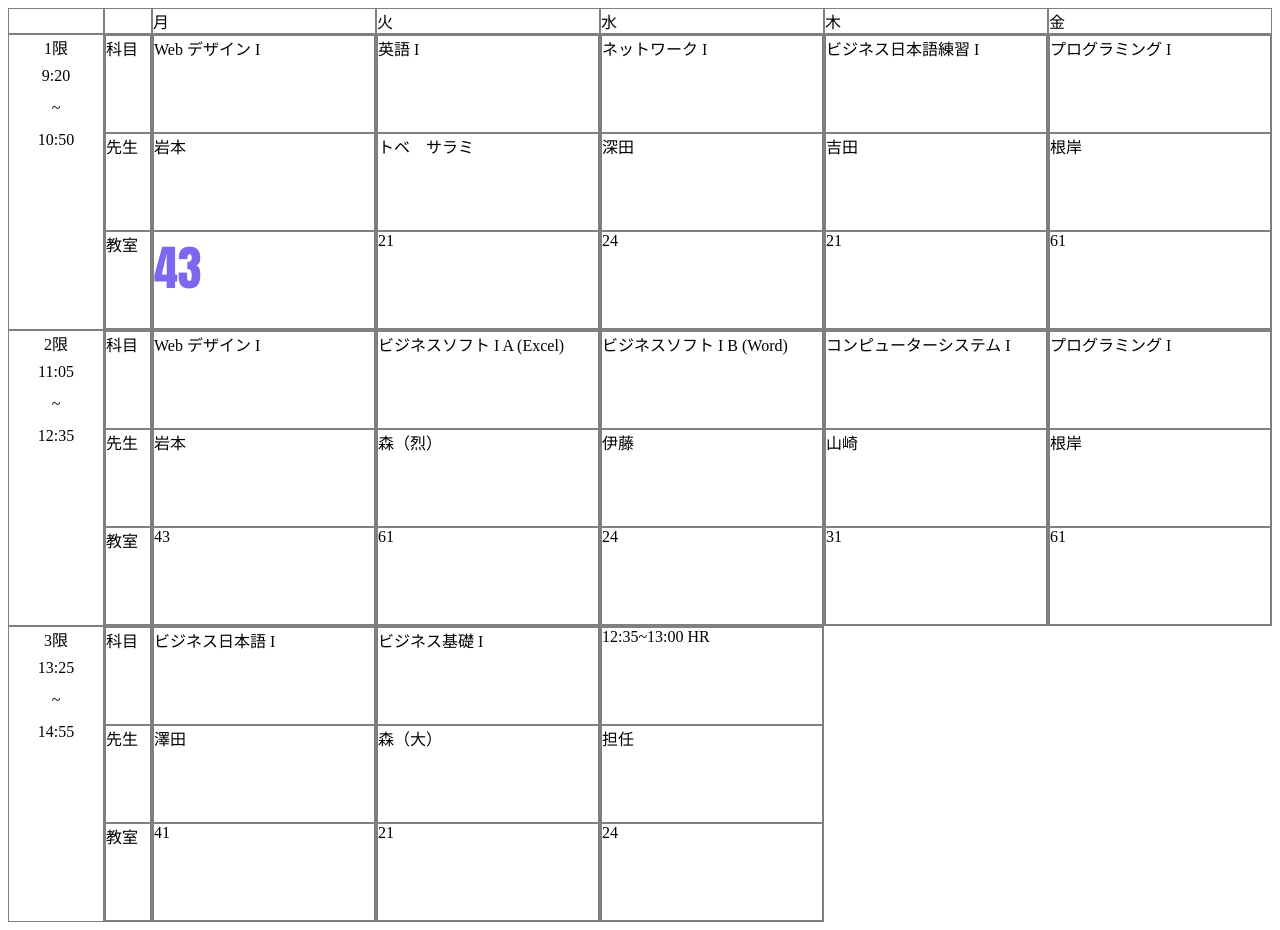
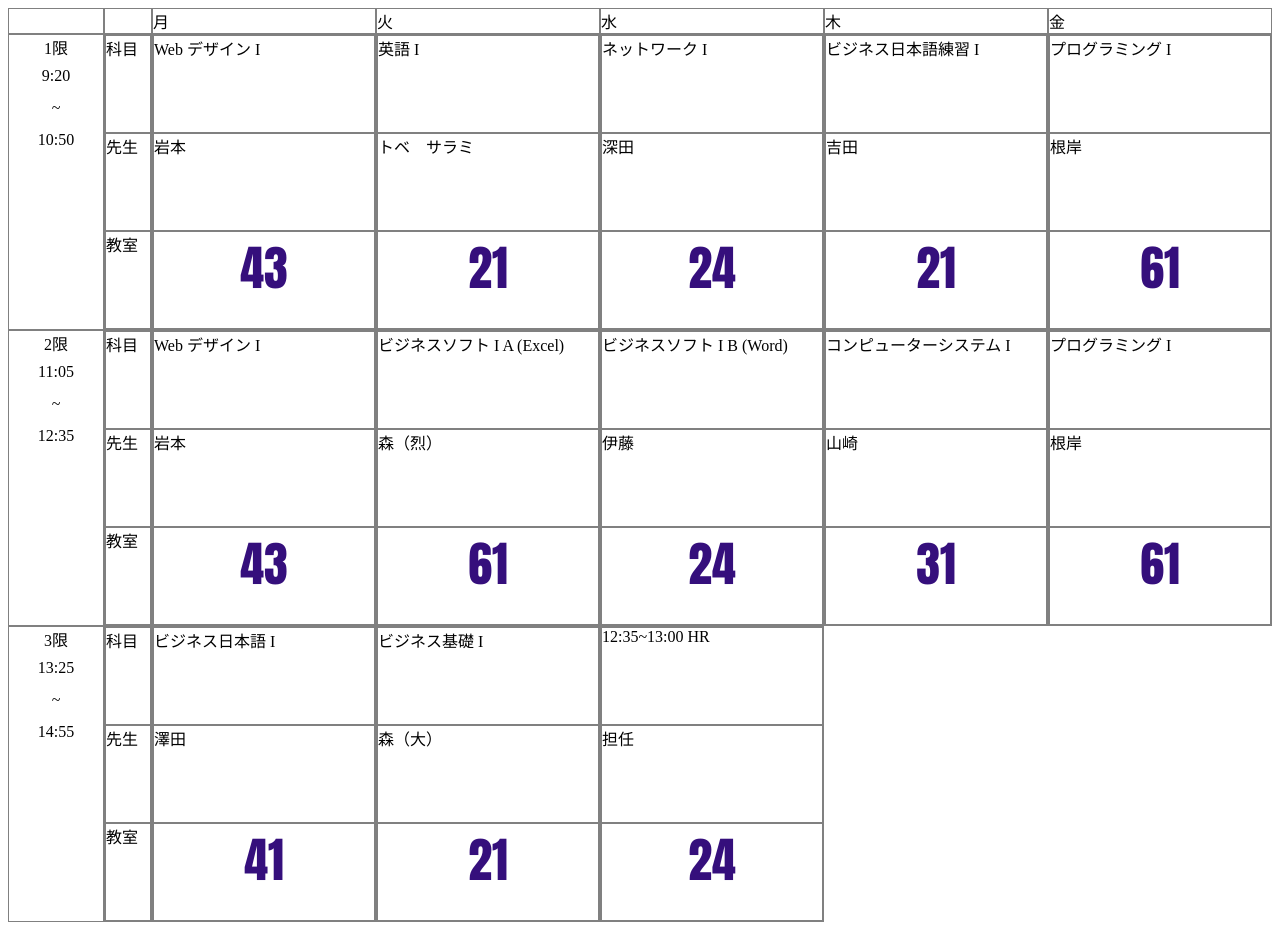
Before and after one commit to tatetato/notes, a plain HTML site: page courses.html in a window 1280 px wide. Drawn offline with Linux system fonts and the light colour scheme.

Commit message:
apply floor-number

```diff
--- a/courses.html
+++ b/courses.html
@@ -41,9 +41,9 @@
     }
 
     .floor-number {
+      text-align: center;
       font-size: 3rem;
-      color: mediumslateblue;
-      font-weight: bold;
+      color: rgb(53, 15, 124);
       font-family: Impact, Haettenschweiler, 'Arial Narrow Bold', sans-serif;
     }
   </style>
@@ -124,7 +124,7 @@
             <div class="period-cell">
               トベ　サラミ
             </div>
-            <div class="period-cell">
+            <div class="period-cell floor-number">
               21
             </div>
           </div>
@@ -137,7 +137,7 @@
             <div class="period-cell">
               深田
             </div>
-            <div class="period-cell">
+            <div class="period-cell floor-number">
               24
             </div>
           </div>
@@ -150,7 +150,7 @@
             <div class="period-cell">
               吉田
             </div>
-            <div class="period-cell">
+            <div class="period-cell floor-number">
               21
             </div>
           </div>
@@ -163,7 +163,7 @@
             <div class="period-cell">
               根岸
             </div>
-            <div class="period-cell">
+            <div class="period-cell floor-number">
               61
             </div>
           </div>
@@ -207,7 +207,7 @@
             <div class="period-cell">
               岩本
             </div>
-            <div class="period-cell">
+            <div class="period-cell floor-number">
               43
             </div>
           </div>
@@ -220,7 +220,7 @@
             <div class="period-cell">
               森（烈）
             </div>
-            <div class="period-cell">
+            <div class="period-cell floor-number">
               61
             </div>
           </div>
@@ -233,7 +233,7 @@
             <div class="period-cell">
               伊藤
             </div>
-            <div class="period-cell">
+            <div class="period-cell floor-number">
               24
             </div>
           </div>
@@ -246,7 +246,7 @@
             <div class="period-cell">
               山崎
             </div>
-            <div class="period-cell">
+            <div class="period-cell floor-number">
               31
             </div>
           </div>
@@ -259,7 +259,7 @@
             <div class="period-cell">
               根岸
             </div>
-            <div class="period-cell">
+            <div class="period-cell floor-number">
               61
             </div>
           </div>
@@ -303,7 +303,7 @@
             <div class="period-cell">
               澤田
             </div>
-            <div class="period-cell">
+            <div class="period-cell floor-number">
               41
             </div>
           </div>
@@ -316,7 +316,7 @@
             <div class="period-cell">
               森（大）
             </div>
-            <div class="period-cell">
+            <div class="period-cell floor-number">
               21
             </div>
           </div>
@@ -329,7 +329,7 @@
             <div class="period-cell">
               担任
             </div>
-            <div class="period-cell">
+            <div class="period-cell floor-number">
               24
             </div>
           </div>
```
